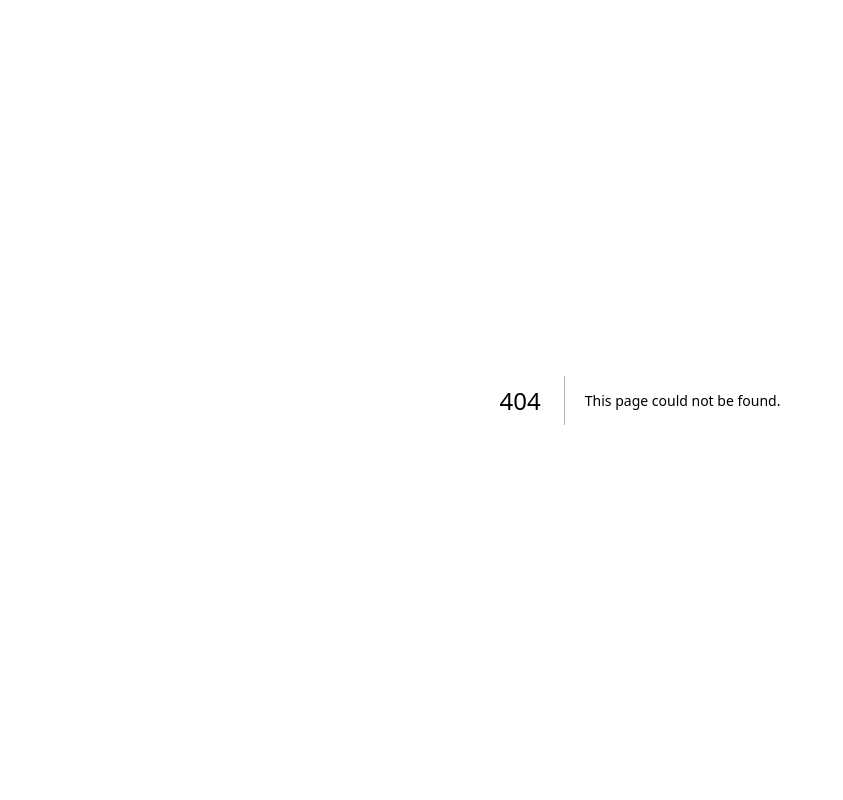
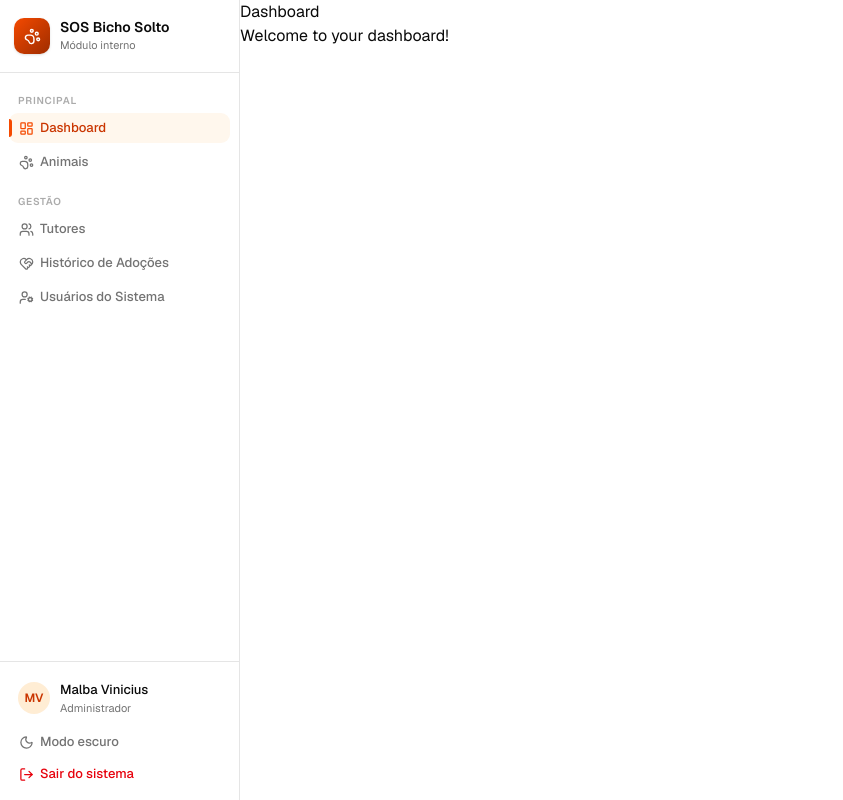
Before and after one commit to lucas-gabryel/sos-bicho-solto, a Next.js app: page /dashboard in a window 1280 px wide. Before the commit this address had no page. Shown: the whole page, without its empty margins (0-843 px from the left). Built offline with nearby package versions, Linux system fonts and the light colour scheme.

Commit message:
feat: implement sidebar component and new button variant

```diff
--- /dev/null
+++ b/app/(protected)/dashboard/page.tsx
@@ -0,0 +1,8 @@
+export default function DashboardPage() {
+  return (
+    <div>
+      <h1>Dashboard</h1>
+      <p>Welcome to your dashboard!</p>
+    </div>
+  );
+}
--- /dev/null
+++ b/app/(protected)/layout.tsx
@@ -0,0 +1,14 @@
+import { Sidebar } from '@/components/sidebar';
+
+export default function ProtectedLayout({
+  children,
+}: Readonly<{
+  children: React.ReactNode;
+}>) {
+  return (
+    <div className="min-h-screen bg-background">
+      <Sidebar />
+      <main className="md:ml-60">{children}</main>
+    </div>
+  );
+}
--- /dev/null
+++ b/components/sidebar.tsx
@@ -0,0 +1,216 @@
+'use client';
+
+import { Button } from '@/components/ui/button';
+import { cn } from '@/lib/utils';
+import {
+  HeartHandshake,
+  LayoutDashboard,
+  LogOut,
+  Menu,
+  Moon,
+  PawPrint,
+  Sun,
+  UserCog,
+  Users,
+  X,
+} from 'lucide-react';
+import { useTheme } from 'next-themes';
+import Link from 'next/link';
+import { usePathname, useRouter } from 'next/navigation';
+import { useEffect, useState } from 'react';
+
+const NAV_GROUPS = [
+  {
+    section: 'Principal',
+    adminOnly: false,
+    items: [
+      { href: '/dashboard', label: 'Dashboard', icon: LayoutDashboard },
+      { href: '/animais', label: 'Animais', icon: PawPrint },
+    ],
+  },
+  {
+    section: 'Gestão',
+    adminOnly: true,
+    items: [
+      { href: '/tutores', label: 'Tutores', icon: Users },
+      { href: '/adocoes', label: 'Histórico de Adoções', icon: HeartHandshake },
+      { href: '/usuarios', label: 'Usuários do Sistema', icon: UserCog },
+    ],
+  },
+] as const;
+
+const PAGE_TITLES: Record<string, string> = {
+  '/dashboard': 'Dashboard',
+  '/animais': 'Animais',
+  '/tutores': 'Tutores',
+  '/adocoes': 'Histórico de Adoções',
+  '/usuarios': 'Usuários do Sistema',
+};
+
+interface SidebarUser {
+  name: string;
+  initials: string;
+  role: string;
+}
+
+interface SidebarProps {
+  role?: 'admin' | 'protetor';
+  user?: SidebarUser;
+}
+
+export function Sidebar({
+  role = 'admin',
+  user = { name: 'Malba Vinicius', initials: 'MV', role: 'Administrador' },
+}: SidebarProps) {
+  const pathname = usePathname();
+  const router = useRouter();
+  const { resolvedTheme, setTheme } = useTheme();
+  const [mobileOpen, setMobileOpen] = useState(false);
+
+  useEffect(() => {
+    document.body.style.overflow = mobileOpen ? 'hidden' : '';
+    return () => {
+      document.body.style.overflow = '';
+    };
+  }, [mobileOpen]);
+
+  const isActive = (href: string) => pathname === href || pathname.startsWith(href + '/');
+
+  const pageTitle =
+    Object.entries(PAGE_TITLES).find(([key]) => pathname === key || pathname.startsWith(key + '/'))?.[1] ?? '';
+
+  const toggleTheme = () => setTheme(resolvedTheme === 'dark' ? 'light' : 'dark');
+  const closeMobile = () => setMobileOpen(false);
+  const handleLogout = () => {
+    closeMobile();
+    router.push('/login');
+  };
+
+  return (
+    <>
+      <header className="sticky top-0 z-40 flex items-center gap-3 border-b border-border bg-card px-4 py-3 md:hidden">
+        <Button
+          variant="ghost"
+          size="icon"
+          onClick={() => setMobileOpen(true)}
+          aria-label="Abrir menu"
+        >
+          <Menu />
+        </Button>
+        <span className="flex-1 text-[15px] font-semibold text-foreground">{pageTitle || 'SOS Bicho Solto'}</span>
+        <Button variant="ghost" size="icon" onClick={toggleTheme} aria-label="Alternar tema">
+          <Sun className="hidden dark:block" />
+          <Moon className="dark:hidden" />
+        </Button>
+      </header>
+
+      <div
+        onClick={closeMobile}
+        className={cn(
+          'fixed inset-0 z-40 bg-black/45 backdrop-blur-sm transition-opacity duration-300 md:hidden',
+          mobileOpen ? 'pointer-events-auto opacity-100' : 'pointer-events-none opacity-0',
+        )}
+        aria-hidden
+      />
+
+      <aside
+        className={cn(
+          'fixed inset-y-0 left-0 z-50 flex w-60 flex-col border-r border-border bg-card transition-transform duration-300 ease-in-out',
+          'max-md:-translate-x-full',
+          mobileOpen && 'max-md:translate-x-0',
+        )}
+      >
+        <div className="flex items-center justify-between border-b border-border px-3.5 py-4.5">
+          <div className="flex items-center gap-2.5">
+            <div className="flex size-9 shrink-0 items-center justify-center rounded-[10px] bg-linear-to-br from-orange-600 to-orange-800 text-white shadow-sm">
+              <PawPrint className="size-4.25" />
+            </div>
+            <div>
+              <p className="text-sm font-semibold leading-tight text-foreground">SOS Bicho Solto</p>
+              <p className="text-[11px] text-muted-foreground">Módulo interno</p>
+            </div>
+          </div>
+          <Button
+            variant="ghost"
+            size="icon-sm"
+            onClick={closeMobile}
+            className="md:hidden"
+            aria-label="Fechar menu"
+          >
+            <X />
+          </Button>
+        </div>
+
+        <nav className="flex-1 overflow-y-auto px-2 py-2.5">
+          {NAV_GROUPS.map((group) => {
+            if (group.adminOnly && role !== 'admin') return null;
+            return (
+              <div key={group.section} className="mb-1">
+                <p className="mb-1 px-2.5 pt-2.5 text-[10px] font-semibold uppercase tracking-[0.08em] text-muted-foreground/60">
+                  {group.section}
+                </p>
+                {group.items.map(({ href, label, icon: Icon }) => {
+                  const active = isActive(href);
+                  return (
+                    <Button
+                      key={href}
+                      asChild
+                      variant="sidebar"
+                      className={cn(
+                        'relative mb-0.5',
+                        active && 'bg-orange-50 text-orange-700 dark:bg-orange-950/30 dark:text-orange-400',
+                      )}
+                    >
+                      <Link href={href} onClick={closeMobile}>
+                        {active && (
+                          <span className="absolute left-0 top-1/2 h-4.5 w-0.75 -translate-y-1/2 rounded-r bg-orange-600 dark:bg-orange-400" />
+                        )}
+                        <Icon
+                          className={cn(
+                            'size-3.75 shrink-0',
+                            active
+                              ? 'text-orange-600 dark:text-orange-400'
+                              : 'group-hover/button:text-foreground',
+                          )}
+                        />
+                        <span>{label}</span>
+                      </Link>
+                    </Button>
+                  );
+                })}
+              </div>
+            );
+          })}
+        </nav>
+
+        <div className="border-t border-border px-2 py-2.5">
+          <div className="mb-0.5 flex items-center gap-2.5 rounded-[10px] px-2.5 py-2">
+            <div className="flex size-8 shrink-0 items-center justify-center rounded-full bg-orange-100 text-xs font-semibold text-orange-700 dark:bg-orange-950/40 dark:text-orange-400">
+              {user.initials}
+            </div>
+            <div className="min-w-0 flex-1">
+              <p className="truncate text-[13px] font-medium text-foreground">{user.name}</p>
+              <p className="text-[11px] text-muted-foreground">{user.role}</p>
+            </div>
+          </div>
+
+          <Button variant="sidebar" onClick={toggleTheme}>
+            <Sun className="hidden size-3.75 dark:block" />
+            <Moon className="size-3.75 dark:hidden" />
+            <span className="dark:hidden">Modo escuro</span>
+            <span className="hidden dark:block">Modo claro</span>
+          </Button>
+
+          <Button
+            variant="sidebar"
+            onClick={handleLogout}
+            className="text-destructive hover:bg-destructive/10 hover:text-destructive"
+          >
+            <LogOut className="size-3.75" />
+            <span>Sair do sistema</span>
+          </Button>
+        </div>
+      </aside>
+    </>
+  );
+}
--- a/components/ui/button.tsx
+++ b/components/ui/button.tsx
@@ -19,6 +19,8 @@ const buttonVariants = cva(
         destructive:
           'bg-destructive/10 text-destructive hover:bg-destructive/20 focus-visible:border-destructive/40 focus-visible:ring-destructive/20 dark:bg-destructive/20 dark:hover:bg-destructive/30 dark:focus-visible:ring-destructive/40',
         link: 'text-primary underline-offset-4 hover:underline',
+        sidebar:
+          'h-auto w-full justify-start gap-2.5 rounded-[10px] px-2.5 py-[9px] text-[13px] font-medium text-muted-foreground hover:bg-muted hover:text-foreground active:translate-y-0',
       },
       size: {
         default: 'h-8 gap-1.5 px-2.5 has-data-[icon=inline-end]:pr-2 has-data-[icon=inline-start]:pl-2',
```
